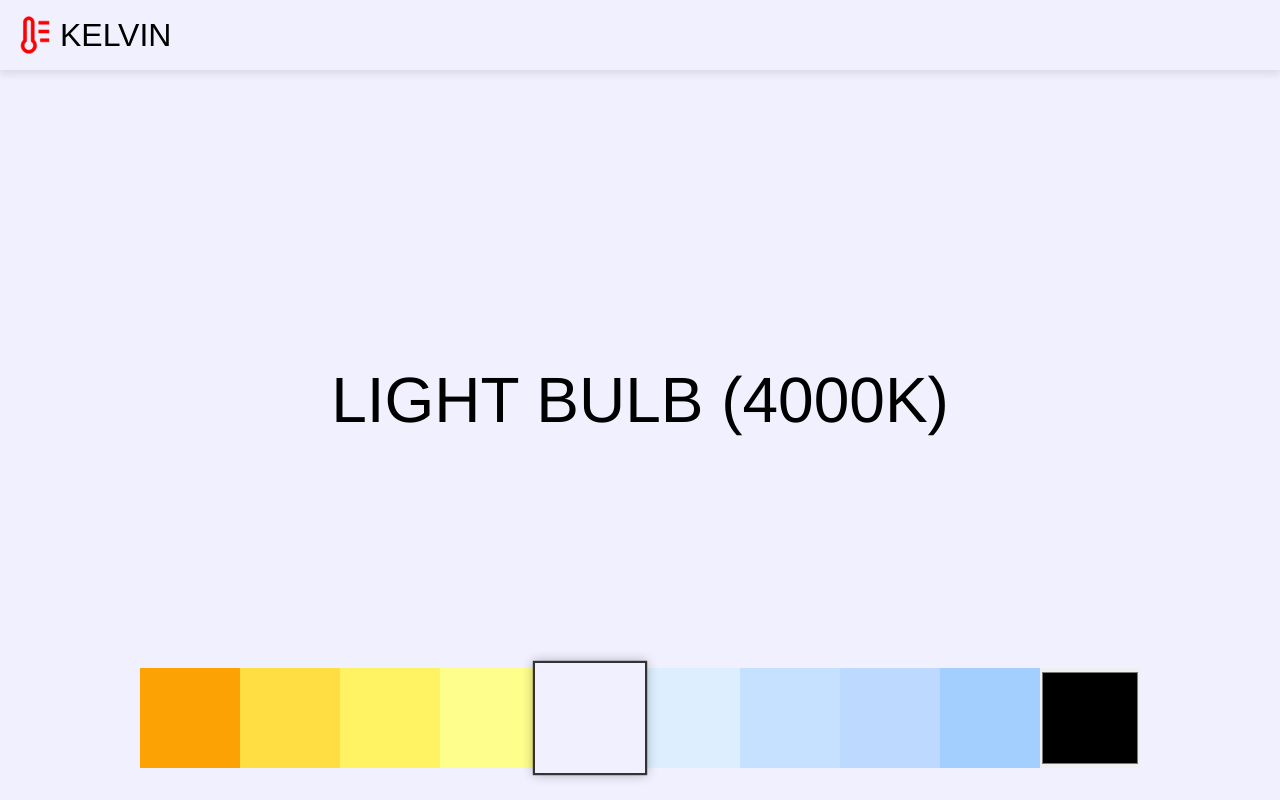
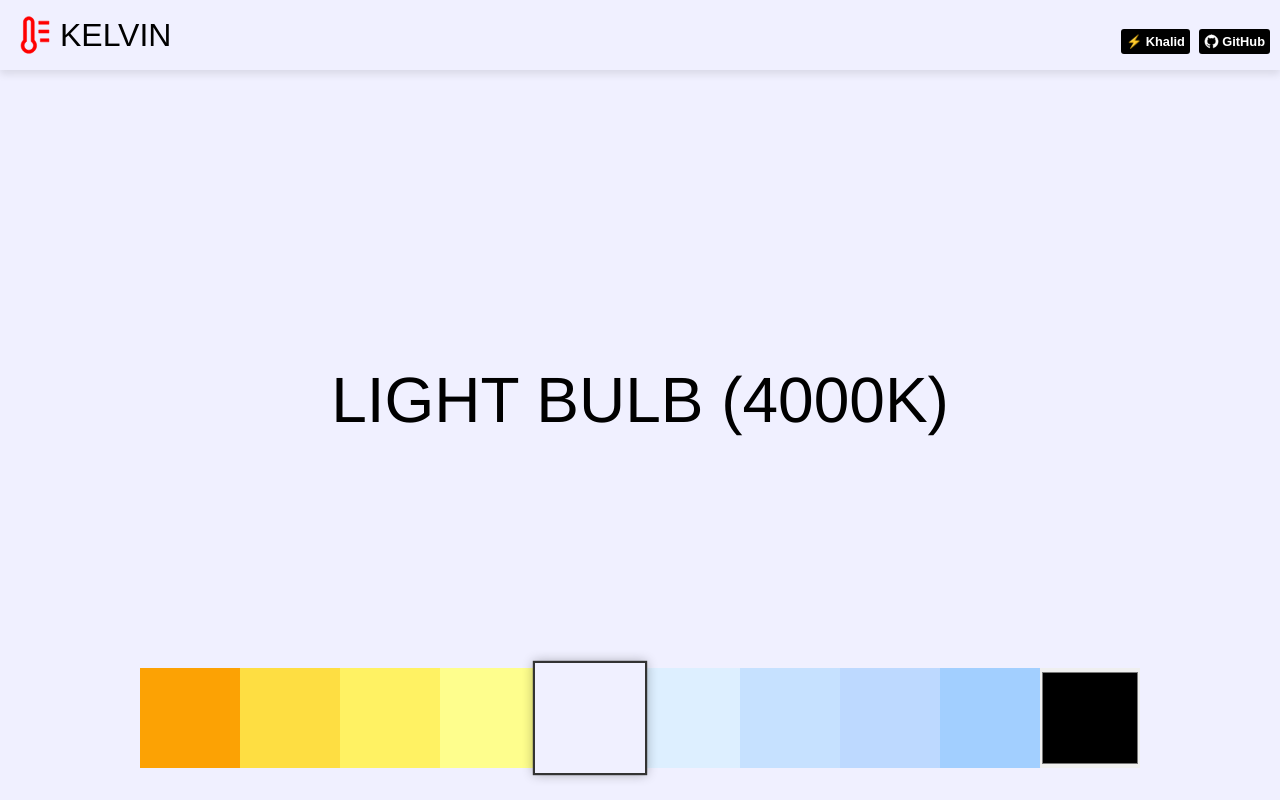
Before and after one commit to khalidabuhakmeh/kelvin-keylight, a website: page index.html in a window 1280 px wide. Drawn offline with Linux system fonts and the light colour scheme.

Commit message:
more images and links

```diff
--- a/css/style.css
+++ b/css/style.css
@@ -27,6 +27,31 @@
         height: 50px;
     }
 }
+
+menu {
+    margin: 0 0 0 auto;
+    li {
+        display: inline;
+        list-style-type: none;
+        font-size: .4em;
+        a {
+            text-decoration: none;
+            padding: 5px;
+            border-radius: 3px;
+            background-color: black;
+            color: white;
+            font-weight: bold;
+            img {
+                vertical-align: sub;
+            }
+            &:hover {
+                background-color: red;
+            }
+        }
+    }
+
+}
+
 
 body {
     /* default color */
--- a/index.html
+++ b/index.html
@@ -17,6 +17,14 @@
         <nav id="title-bar">
             <img class="logo" width="40px" src="/logo.svg" title="Kelvin logo" alt="A thermometer"/>
             KELVIN
+            <menu>
+                <li><a href="https://khalidabuhakmeh.com">⚡️ Khalid</a></li>
+                <li><a href="https://github.com/khalidabuhakmeh/kelvin-keylight">
+                    <img src="/github.svg" alt="github logo" width="15">
+                    GitHub
+                </a></li>
+            </menu>
+
         </nav>
         <div id="display"></div>
         <div id="presets">
```
Also changed, not shown: github.svg (added), readme.md.
